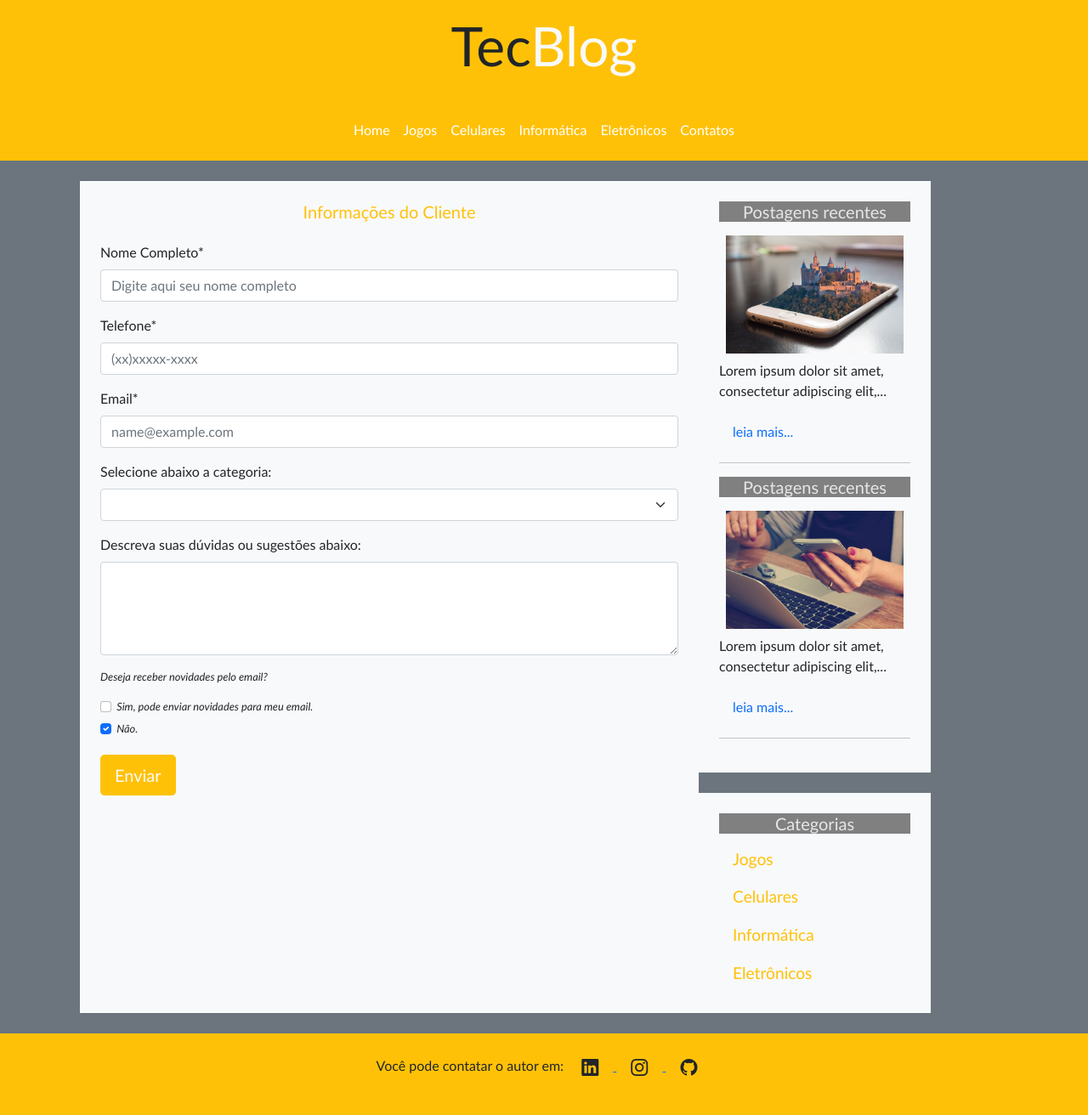
After one commit to Pedro-Angelo-Peregrino-Silva/TechBlog, a Flask app: page /contato in a window 1280 px wide. The commit adds this page. Shown: the whole page at 85% size. Run offline with Flask 3, Linux system fonts and the light colour scheme.

Commit message:
update finish contatos.html 24-10-2023

```diff
--- a/app.py
+++ b/app.py
@@ -3,10 +3,15 @@ from flask import Flask, render_template
 app = Flask(__name__)
 
 
-@app.route('/templates/index.html')
+@app.route('/')
 def program():
     return render_template('index.html')
 
 
+@app.route('/contato')
+def contato():
+    return render_template('contato.html')
+
+
 if __name__ == "__main__":
     app.run(debug=True)
--- a/static/css/style.css
+++ b/static/css/style.css
@@ -7,10 +7,7 @@ body {
     font-size: 1em;
     font-family: "Trebuchet MS", Helvetica, sans-serif;
     background: #e6e6e6;
-}
 
-.image-postagem {
-    max-width: 660px;
 }
 
 .text-postagem {
@@ -32,3 +29,7 @@ body {
 .text-nav-lateral {
     font-size: 1.2em;
 }
+
+.number-tel {
+    width: 50px;
+}
--- a/templates/base.html
+++ b/templates/base.html
@@ -1,26 +1,19 @@
 <!DOCTYPE html>
 <html lang="pt-BR">
   <head>
-    <meta charset="UTF-8">
-    <meta name="viewport" content="width=device-width, initial-scale=1.0">
+    <meta charset="UTF-8" />
+    <meta name="viewport" content="width=device-width, initial-scale=1.0" />
     <title>TechBlog - O seu blog de Tecnologia</title>
 
-    <!--CSS / Bootstrap / Js-->
-    <link href="https://cdn.jsdelivr.net/npm/bootstrap@5.0.2/dist/css/bootstrap.min.css" rel="stylesheet"
-        integrity="sha384-EVSTQN3/azprG1Anm3QDgpJLIm9Nao0Yz1ztcQTwFspd3yD65VohhpuuCOmLASjC" crossorigin="anonymous">
-    <script src="https://cdn.jsdelivr.net/npm/bootstrap@5.0.2/dist/js/bootstrap.bundle.min.js"
-        integrity="sha384-MrcW6ZMFYlzcLA8Nl+NtUVF0sA7MsXsP1UyJoMp4YLEuNSfAP+JcXn/tWtIaxVXM"
-        crossorigin="anonymous"></script>
-    <script src="https://cdn.jsdelivr.net/npm/@popperjs/core@2.9.2/dist/umd/popper.min.js"
-        integrity="sha384-IQsoLXl5PILFhosVNubq5LC7Qb9DXgDA9i+tQ8Zj3iwWAwPtgFTxbJ8NT4GN1R8p"
-        crossorigin="anonymous"></script>
-    <script src="https://cdn.jsdelivr.net/npm/bootstrap@5.0.2/dist/js/bootstrap.min.js"
-        integrity="sha384-cVKIPhGWiC2Al4u+LWgxfKTRIcfu0JTxR+EQDz/bgldoEyl4H0zUF0QKbrJ0EcQF"
-        crossorigin="anonymous"></script>
-    <!--Bootstrap Icon-->
-    <link rel="stylesheet" href="https://cdn.jsdelivr.net/npm/bootstrap-icons@1.11.1/font/bootstrap-icons.css">
-    <!--CSS custom-->
-    <link rel="stylesheet" type="text/css" href="../static/css/style.css">
+    <!-- CSS / Bootstrap / Js -->
+    <link href="https://cdn.jsdelivr.net/npm/bootstrap@5.0.2/dist/css/bootstrap.min.css" rel="stylesheet" integrity="sha384-EVSTQN3/azprG1Anm3QDgpJLIm9Nao0Yz1ztcQTwFspd3yD65VohhpuuCOmLASjC" crossorigin="anonymous" />
+    <script src="https://cdn.jsdelivr.net/npm/bootstrap@5.0.2/dist/js/bootstrap.bundle.min.js" integrity="sha384-MrcW6ZMFYlzcLA8Nl+NtUVF0sA7MsXsP1UyJoMp4YLEuNSfAP+JcXn/tWtIaxVXM" crossorigin="anonymous"></script>
+    <script src="https://cdn.jsdelivr.net/npm/@popperjs/core@2.9.2/dist/umd/popper.min.js" integrity="sha384-IQsoLXl5PILFhosVNubq5LC7Qb9DXgDA9i+tQ8Zj3iwWAwPtgFTxbJ8NT4GN1R8p" crossorigin="anonymous"></script>
+    <script src="https://cdn.jsdelivr.net/npm/bootstrap@5.0.2/dist/js/bootstrap.min.js" integrity="sha384-cVKIPhGWiC2Al4u+LWgxfKTRIcfu0JTxR+EQDz/bgldoEyl4H0zUF0QKbrJ0EcQF" crossorigin="anonymous"></script>
+    <!-- Bootstrap Icon -->
+    <link rel="stylesheet" href="https://cdn.jsdelivr.net/npm/bootstrap-icons@1.11.1/font/bootstrap-icons.css" />
+    <!-- CSS custom -->
+    <link rel="stylesheet" type="text/css" href="../static/css/style.css" />
   </head>
   <body class="bg-secondary">
     <header>
@@ -32,40 +25,51 @@
 
       <nav class="navbar navbar-expand-lg p-3 bg-warning navbar-dark">
         <div class="container-fluid">
-
-                <button class="navbar-toggler" type="button" data-bs-toggle="collapse" data-bs-target="#navbarbase" aria-controls="navbarbase" aria-expanded="false" aria-label="Toggle navigation">
-                    <span class="navbar-toggler-icon"></span>
-                </button>
+          <button class="navbar-toggler" type="button" data-bs-toggle="collapse" data-bs-target="#navbarbase" aria-controls="navbarbase" aria-expanded="false" aria-label="Toggle navigation"><span class="navbar-toggler-icon"></span></button>
 
           <div class="collapse navbar-collapse" id="navbarbase">
             <ul class="navbar-nav mx-auto mb-2 mb-lg-0">
               <li class="nav-item">
-                            <a class="nav-link active" aria-current="page" href="index.html">Home</a>
+                <a class="nav-link active" aria-current="page" href="/">Home</a>
               </li>
               <li class="nav-item">
-                            <a class="nav-link active" aria-current="page" href="index.html">Jogos</a>
+                <a class="nav-link active" aria-current="page" href="/">Jogos</a>
               </li>
               <li class="nav-item">
-                            <a class="nav-link active" aria-current="page" href="index.html">Celulares</a>
+                <a class="nav-link active" aria-current="page" href="/">Celulares</a>
               </li>
               <li class="nav-item">
-                            <a class="nav-link active" aria-current="page" href="index.html">Informática</a>
+                <a class="nav-link active" aria-current="page" href="/">Informática</a>
               </li>
               <li class="nav-item">
-                            <a class="nav-link active" aria-current="page" href="index.html">Eletrônicos</a>
+                <a class="nav-link active" aria-current="page" href="/">Eletrônicos</a>
               </li>
               <li class="nav-item">
-                            <a class="nav-link active" aria-current="page" href="index.html">Contatos</a>
+                <a class="nav-link active" aria-current="page" href="/contato">Contatos</a>
               </li>
             </ul>
           </div>
-
         </div>
       </nav>
     </header>
 
     {% block conteudo %}
-    {% endblock conteudo %}
 
+    {% endblock %}
+
+    <footer class="bg-warning text-center p-3"><!--footer begin-->
+        <address>
+            Você pode contatar o autor em:
+            <a href="https://www.linkedin.com/in/pedro-%C3%A2ngelo-peregrino-e-silva-53a487282">
+                <button class="btn btn-lg"><i class="bi bi-linkedin"></i></button>
+            </a>
+            <a href="https://www.instagram.com/pedroperegrino87/?igshid=OGQ5ZDc2ODk2ZA%3D%3D&utm_source=qr">
+                <button class="btn btn-lg"><i class="bi bi-instagram"></i></button>
+            </a>
+            <a href="https://github.com/Pedro-Angelo-Peregrino-Silva">
+                <button class="btn btn-lg"><i class="bi bi-github"></i></button>
+            </a>
+        </address>
+    </footer><!--footer end-->
   </body>
 </html>
--- /dev/null
+++ b/templates/contato.html
@@ -0,0 +1,104 @@
+{% extends 'base.html' %}
+{% block conteudo %}
+  <div class="container">
+    <div class="row p-4">
+      <!-- Postagens -->
+
+      <div class="col-8 bg-light p-4">
+        <div>
+            <div>
+                <h5 class="text-warning text-center mb-4">Informações do Cliente</h5>
+            </div>
+            <div class="mb-3">
+                <label for="exampleFormControlInput1" class="form-label">Nome Completo*</label>
+                <input type="email" class="form-control" id="exampleFormControlInput1" placeholder="Digite aqui seu nome completo">
+            </div>
+            <div class="mb-3">
+                <label for="exampleFormControlInput1" class="form-label">Telefone*</label><!--Regular largura ?-->
+                <input type="tel" class="form-control numer-tel" id="exampleFormControlInput1" placeholder="(xx)xxxxx-xxxx">
+            </div>
+            <div class="mb-3">
+                <label for="exampleFormControlInput1" class="form-label">Email*</label>
+                <input type="email" class="form-control" id="exampleFormControlInput1" placeholder="name@example.com">
+            </div>
+            <div class="mb-3">
+                <label for="" class="form-label">Selecione abaixo a categoria:</label>
+                <select class="form-select" aria-label="Default select example">
+                    <option selected></option>
+                    <option value="1">Jogos</option>
+                    <option value="2">Celulares</option>
+                    <option value="3">Informática</option>
+                    <option value="3">Eletrônicos</option>
+                </select>
+            </div>
+            <div class="mb-3">
+                <label for="exampleFormControlTextarea1" class="form-label">Descreva suas dúvidas ou sugestões abaixo:</label>
+                <textarea class="form-control" id="exampleFormControlTextarea1" rows="4"></textarea>
+            </div>
+            <div class="mb-3 text-date-postagem">
+                <p>Deseja receber novidades pelo email?<p>
+                <div class="form-check">
+                    <input class="form-check-input" type="checkbox" value="" id="flexCheckDefault">
+                    <label class="form-check-label" for="flexCheckDefault">
+                      Sim, pode enviar novidades para meu email.
+                    </label>
+                </div>
+                <div class="form-check">
+                    <input class="form-check-input" type="checkbox" value="" id="flexCheckChecked" checked>
+                    <label class="form-check-label" for="flexCheckChecked">
+                      Não.
+                    </label>
+                </div>
+            </div>
+            <div>
+                <button type="submit" class="btn btn-warning btn-lg text-light">Enviar</button>
+            </div>
+        </div>
+      </div>
+
+      <div class="col-3">
+        <div class="row">
+          <div class="col bg-light p-4">
+            <div>
+              <h5 class="titulo-postagem-lateral">Postagens recentes</h5>
+              <div class="text-center">
+                <img class="img-fluid p-2" src="../static/images/imagem3.jpg" />
+              </div>
+              <p>Lorem ipsum dolor sit amet, consectetur adipiscing elit,...</p>
+              <a class="nav-link" aria-current="page" href="/">leia mais...</a>
+              <hr />
+            </div>
+
+            <div>
+              <h5 class="titulo-postagem-lateral">Postagens recentes</h5>
+              <div class="text-center">
+                <img class="img-fluid p-2" src="../static/images/imagem4.jpg" />
+              </div>
+              <p>Lorem ipsum dolor sit amet, consectetur adipiscing elit,...</p>
+              <a class="nav-link" aria-current="page" href="/">leia mais...</a>
+              <hr />
+            </div>
+          </div>
+        </div>
+
+        <div class="row mt-4">
+          <div class="col bg-light p-4">
+            <div>
+              <h5 class="titulo-postagem-lateral">Categorias</h5>
+
+              <nav class="nav flex-column">
+                <a class="nav-link text-warning text-nav-lateral" aria-current="page" href="/">Jogos</a>
+
+                <a class="nav-link text-warning text-nav-lateral" aria-current="page" href="/">Celulares</a>
+
+                <a class="nav-link text-warning text-nav-lateral" aria-current="page" href="/">Informática</a>
+
+                <a class="nav-link text-warning text-nav-lateral" aria-current="page" href="/">Eletrônicos</a>
+              </nav>
+            </div>
+          </div>
+        </div>
+      </div>
+    </div>
+  </div>
+{% endblock %}
```
Also changed, not shown: templates/index.html (+29 -35 lines). Lines whose indentation alone changed are shown as unchanged.
